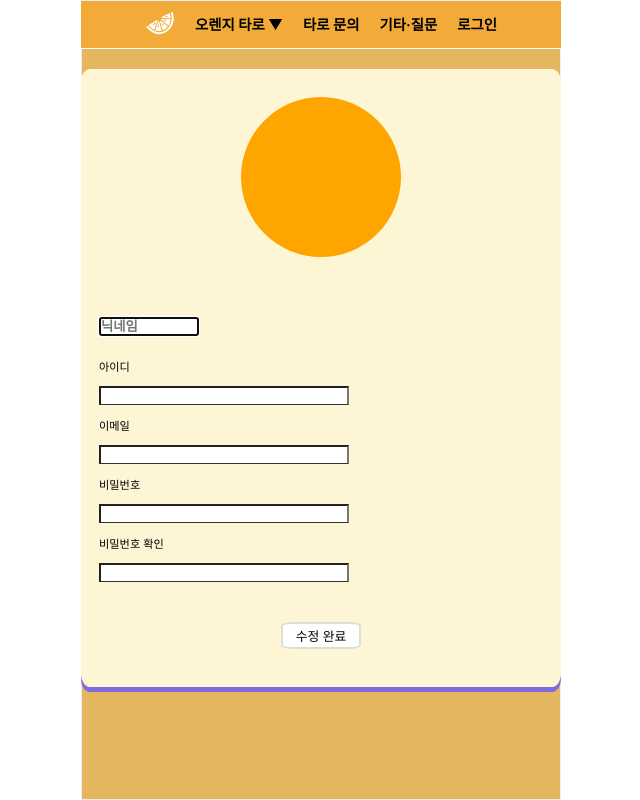
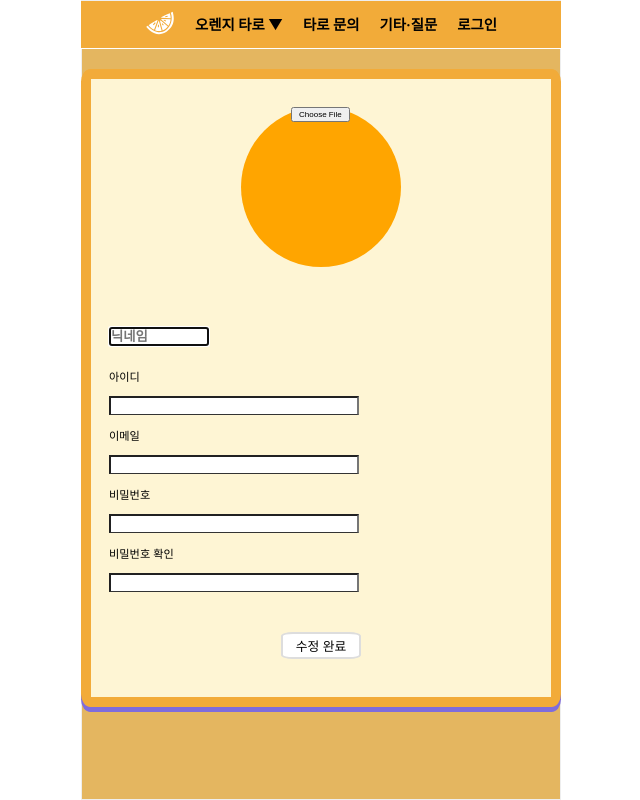
Before and after one commit to khb13/tarot_react, a React (Create React App) app: page /editprofile in a window 1280 px wide. Shown: the whole page, without its empty margins (319-959 px from the left). Built offline with nearby package versions, Linux system fonts and the light colour scheme.

Commit message:
20230331
프로필 이미지 변경 시도 중

```diff
--- a/src/page/Editprofile.jsx
+++ b/src/page/Editprofile.jsx
@@ -6,7 +6,15 @@ function Editprofile() {
     <Container>
       <Profileback>
         <form>
-          <ProImg></ProImg>
+          <ProImg>
+            <EditProImg
+              type="file"
+              id="proimg"
+              name="proimg"
+              accept="image/*"
+              onChange="loadFile(this)"
+            ></EditProImg>
+          </ProImg>
           <ProName
             placeholder="닉네임"
             type="text"
@@ -47,6 +55,8 @@ const Container = styled.div`
 
   background-color: #fef5d4;
 
+  box-sizing: border-box;
+  border: 10px solid #f2ab39;
   border-radius: 2%;
 
   box-shadow: 0px 5px #7f6cdc;
@@ -63,6 +73,19 @@ const ProImg = styled.div`
   background-color: orange;
 
   border-radius: 50%;
+`;
+
+const EditProImg = styled.input`
+  display: flex;
+  justify-content: center;
+  text-align: center;
+  content-align: center;
+
+  font-size: 0.5rem;
+  width: 60px;
+  height: 60px;
+
+  margin: 20px auto;
 `;
 
 const ProName = styled.input`
--- a/src/page/Profile.jsx
+++ b/src/page/Profile.jsx
@@ -33,6 +33,9 @@ const Container = styled.div`
 
   background-color: #fef5d4;
 
+  box-sizing: border-box;
+  border: 10px solid #f2ab39;
+
   border-radius: 2%;
 
   box-shadow: 0px 5px #7f6cdc;
@@ -44,7 +47,7 @@ const ProImg = styled.div`
   width: 20vh;
   height: 20vh;
 
-  margin: 20px auto;
+  margin: 60px auto 20px;
 
   background-color: orange;
 
@@ -54,7 +57,7 @@ const ProImg = styled.div`
 const ProName = styled.div`
   text-align: center;
   width: 100px;
-  margin: 10px auto;
+  margin: 10px auto 60px;
 
   font-weight: bold;
 `;
```
